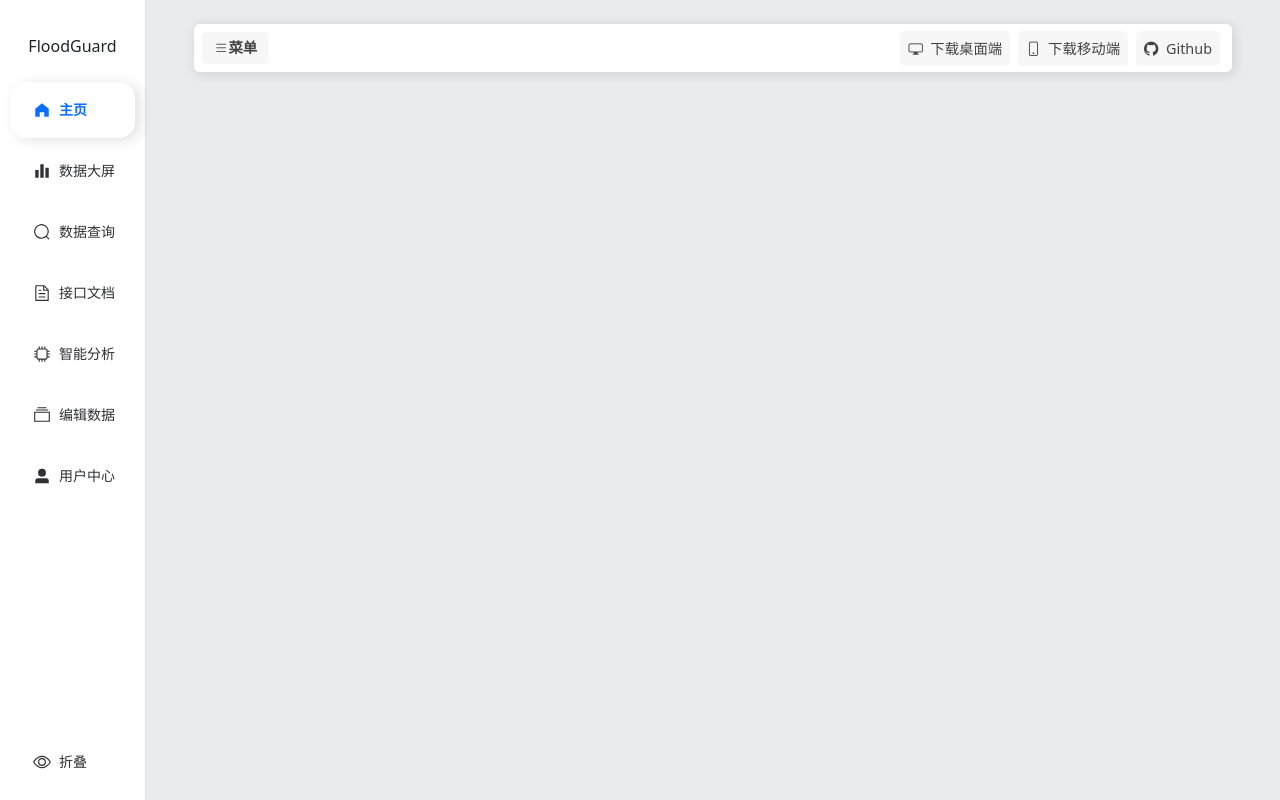
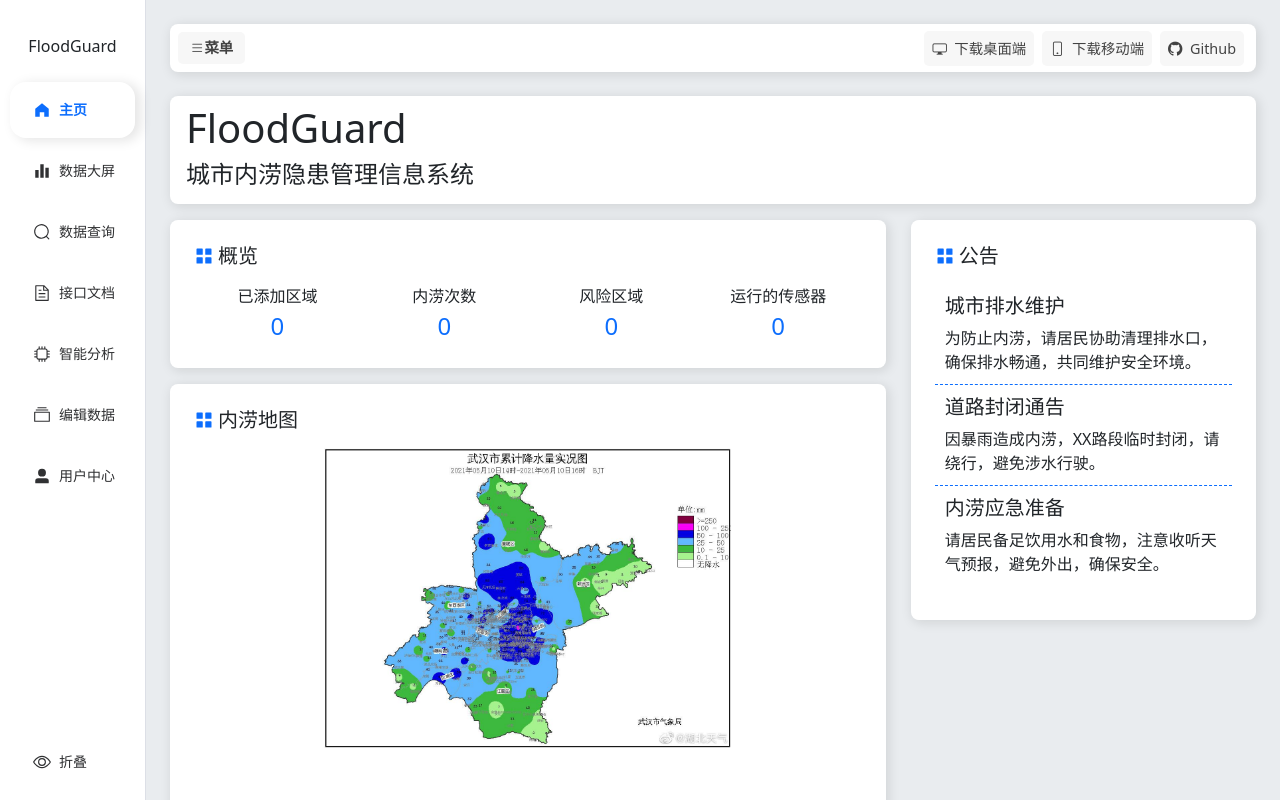
Before and after one commit to McaxDev/floodguard-web, a Vue app: page / in a window 1280 px wide. Built offline with nearby package versions, Linux system fonts and the light colour scheme.

Commit message:
统一现有页面设计风格

```diff
--- a/src/components/Container.vue
+++ b/src/components/Container.vue
@@ -1,10 +1,12 @@
 <template>
-	<div class="p-4 mb-3 rounded-4 bgc-container"	:style="[{minHeight: minHeight}]">
-	  <h5 class="mb-3">
-			<el-icon class="me-1 color-main"><Menu /></el-icon>
-			{{ title }}
+	<div class="p-4 mb-3 rounded-3 d-flex flex-column" :style="[{minHeight: minHeight}]">
+		<h5 class="mb-3">
+			<div class="d-flex align-items-center">
+				<el-icon class="me-1 color-main"><Menu /></el-icon>
+				<span>{{ title }}</span>
+			</div>
 		</h5>
-		<div :class="[{ 'text-center': center }]">
+		<div :class="[{ 'text-center': center }]" class="flex-grow-1">
 			<slot></slot>
 		</div>
 	</div>
--- a/src/components/Header.vue
+++ b/src/components/Header.vue
@@ -1,5 +1,5 @@
 <template>
-	<div :class="['d-flex align-items-center rounded mb-4 mx-4 p-2 nav-home', {'justify-content-between': right}]">
+	<div :class="['d-flex align-items-center rounded-3 mb-4 p-2 nav-home', {'justify-content-between': right}]">
 		<button @click="toggleSidebarShow" class="bi bi-list active-btn" text bg>菜单</button>
 		<div>
 			<slot></slot>
--- a/src/views/HomeView.vue
+++ b/src/views/HomeView.vue
@@ -7,48 +7,55 @@
 		</span>
 	</HEADER>
 
-	<!-- <section class="text-center">
+	<section class="p-2 ps-3 rounded-3 nav-home">
 		<h1>FloodGuard</h1>
 		<h4>城市内涝隐患管理信息系统</h4>
 	</section>
 
-	<el-row :gutter="25" class="my-4">
+	<el-row :gutter="25" class="my-3">
 		<el-col :xs="24" :sm="16">
-			<CONTAINER title="概览" :center="true">
+			<CONTAINER title="概览" :center="true" class="nav-home">
 				<el-row>
 					<el-col v-for="(item, index) in data" :key="index" :span="6">
-					{{ item.name }}
-					<div class="text-primary fs-4">{{ item.value }}</div>
+						<span>{{ item.name }}</span>
+						<div class="text-primary fs-4">{{ item.value }}</div>
 					</el-col>
 				</el-row>
 			</CONTAINER>
 
-			<CONTAINER title="内涝地图" minHeight="600px" :center="true">
+			<CONTAINER class="nav-home" title="内涝地图" minHeight="600px" :center="true">
 				<img src="../assets/map.jpg" style="height: 300px;" />
 			</CONTAINER>
 		</el-col>
 
 	  	<el-col :xs="24" :sm="8">
-			<CONTAINER title="公告" minHeight="400px">
-				<div v-if="notice.length === 0" class="text-center pt-5">
-					<el-icon size="100px"><Box /></el-icon>
+			<CONTAINER class="nav-home" title="公告" minHeight="400px">
+				<div v-if="notice.length === 0" class="text-center" style="margin-top: calc(50% - 40px);">
+					<div><el-icon size="50px"><Box /></el-icon></div>
 					<div>空空如也</div>
 				</div>
-				<el-card v-else v-for="(item, index) in notice" :key="index" shadow="hover">
+				<!-- <el-card v-else v-for="(item, index) in notice" :key="index" shadow="hover">
 					<h5>{{ item.title }}</h5>
 					<div class="text item">{{ item.content }}</div>
-				</el-card>
+				</el-card> -->
+				<div class="notice-box" v-for="(item, index) in notice" :key="index">
+					<div class="notice-item">
+						<h5>{{ item.title }}</h5>
+						<div>{{ item.content }}</div>
+					</div>
+				</div>
 			</CONTAINER>
 		</el-col>
-	</el-row> -->
+	</el-row>
 </template>
 
 <script>
-import CONTAINER from '@/components/Container.vue';
-import HEADER from '@/components/Header.vue';
+import CONTAINER from '@/components/Container.vue'
+import HEADER from '@/components/Header.vue'
 // import apiClient from '@/axios';
 
 import '../assets/css/active-btn.css'
+import '@/style.css'
 
 export default{
 	components: {
@@ -99,4 +106,14 @@ export default{
 	padding: 8px;
 	font-size: 0.9rem;
 }
+
+.notice-item{
+	background: #fff;
+	padding: 10px;
+	border-bottom: 1px dashed #0d6efd;
+}
+
+.notice-box:last-child .notice-item {
+  border-bottom: none;
+}
 </style>
```
